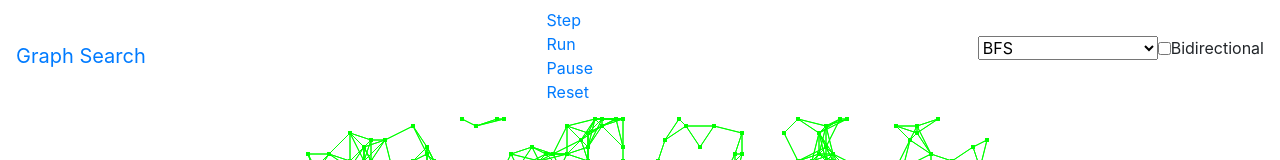
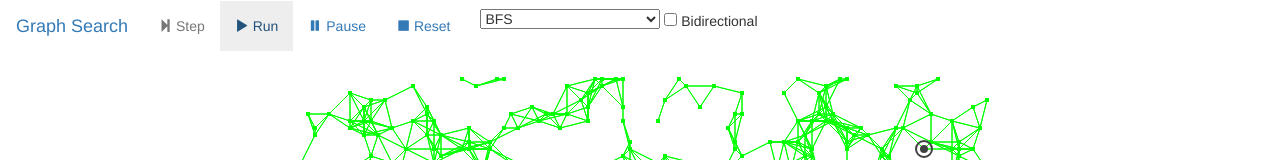
Before and after one commit to breber/graphviz-js, a plain HTML site: page index.html in a window 1280 px wide. Both pictures are taken after a click on the link "Run". Shown: the top 160 px of the page. Drawn offline with nearby package versions, Linux system fonts and the light colour scheme.

Commit message:
Add run/pause, display more things on graph

```diff
--- a/index.html
+++ b/index.html
@@ -17,13 +17,13 @@
     <div class="navbar">
       <a class="navbar-brand" href="javascript:void(0);">Graph Search</a>
       <ul class="nav navbar-nav">
-        <li><a id="stepButton" href="javascript:void(0);">Step</a></li>
-        <li><a href="javascript:void(0);">Run</a></li>
-        <li><a href="javascript:void(0);">Pause</a></li>
-        <li><a href="javascript:void(0);">Reset</a></li>
+        <li><a id="stepButton" href="javascript:void(0);"><span class="glyphicon glyphicon-step-forward"></span> Step</a></li>
+        <li><a id="runButton" href="javascript:void(0);"><span class="glyphicon glyphicon-play"></span> Run</a></li>
+        <li><a id="pauseButton" href="javascript:void(0);"><span class="glyphicon glyphicon-pause"></span> Pause</a></li>
+        <li><a id="resetButton" href="javascript:void(0);"><span class="glyphicon glyphicon-stop"></span> Reset</a></li>
       </ul>
       <form class="navbar-form form-inline pull-left">
-        <select style="width: 180px;">
+        <select id="algorithmSelect" style="width: 180px;">
           <option>BFS</option>
           <option>DFS</option>
           <option>Dijkstra</option>
--- a/js/bfsdfsfinder.js
+++ b/js/bfsdfsfinder.js
@@ -56,6 +56,12 @@ function BfsDfsFinder(graph, start, goal, isDfs) {
             }
         }
 
+        // console.log("--- Step ---");
+        // console.log("OpenSet: " + this.openSet.length + " ClosedSet: " + this.closedSet.length);
+        // console.log(this.openSet);
+        // console.log(this.closedSet);
+        // console.log(this.predMap);
+
         return current;
     };
 
--- a/js/graphviewer.js
+++ b/js/graphviewer.js
@@ -33,6 +33,7 @@ var vertices = [];
 var graph = new ListGraph();
 var lastAddedToClosedSet;
 var algorithm;
+var runTimeout;
 
 function init() {
     // Set up canvas
@@ -47,6 +48,8 @@ function init() {
     // TODO: set up click handlers
     $("#buildGraphOk").click(generateGraph);
     $("#stepButton").click(step);
+    $("#runButton").click(run);
+    $("#pauseButton").click(pause);
 }
 
 function step() {
@@ -57,6 +60,24 @@ function step() {
 
     lastAddedToClosedSet = algorithm.step();
     drawGraph();
+}
+
+function run() {
+    step();
+
+    runTimeout = setTimeout(run, 200);
+
+    $("#stepButton").parent().attr("class", "disabled");
+    $("#runButton").parent().attr("class", "active");
+    $("#pauseButton").parent().attr("class", "");
+}
+
+function pause() {
+    clearTimeout(runTimeout);
+
+    $("#stepButton").parent().attr("class", "");
+    $("#runButton").parent().attr("class", "");
+    $("#pauseButton").parent().attr("class", "active");
 }
 
 function generateGraph() {
@@ -179,16 +200,55 @@ function drawGraph() {
             }
         }
 
+        // Paint edges in closed set
         ctx.strokeStyle = CLOSED_COLOR;
         ctx.lineWidth = 2;
         var closedSet = algorithm.closedSet;
-        for (var i = 0; i < openSet.length; i++) {
+        for (var i = 0; i < closedSet.length; i++) {
             var p = closedSet[i];
             var pred = algorithm.getPredecessor(p);
             if (pred !== undefined) {
                 ctx.beginPath();
                 ctx.moveTo(pred.x * CELL_SIZE + CELL_SIZE, pred.y * CELL_SIZE + CELL_SIZE);
                 ctx.lineTo(p.x * CELL_SIZE + CELL_SIZE, p.y * CELL_SIZE + CELL_SIZE);
+                ctx.stroke();
+                ctx.closePath();
+            }
+        }
+
+        // Paint vertices in open set
+        ctx.fillStyle = OPEN_COLOR;
+        for (var i = 0; i < openSet.length; i++) {
+            var p = openSet[i];
+            ctx.fillRect(p.x * CELL_SIZE - NODE_WIDTH / 2 + CELL_SIZE,
+                         p.y * CELL_SIZE - NODE_WIDTH / 2 + CELL_SIZE,
+                         NODE_WIDTH, NODE_HEIGHT);
+        }
+
+        // Paint vertices in closed set
+        ctx.fillStyle = CLOSED_COLOR;
+        for (var i = 0; i < closedSet.length; i++) {
+            var p = closedSet[i];
+            ctx.fillRect(p.x * CELL_SIZE - NODE_WIDTH / 2 + CELL_SIZE,
+                         p.y * CELL_SIZE - NODE_WIDTH / 2 + CELL_SIZE,
+                         NODE_WIDTH, NODE_HEIGHT);
+        }
+
+        // Shortest path
+        if (algorithm.done && goal !== null) {
+            clearTimeout(runTimeout);
+
+            ctx.strokeStyle = PATH_COLOR;
+            ctx.lineWidth = 3;
+
+            var path = algorithm.getPath(goal);
+            for (var i = 1; i < path.length; i++) {
+                var prev = path[i - 1];
+                var current = path[i];
+
+                ctx.beginPath();
+                ctx.moveTo(prev.x * CELL_SIZE + CELL_SIZE, prev.y * CELL_SIZE + CELL_SIZE);
+                ctx.lineTo(current.x * CELL_SIZE + CELL_SIZE, current.y * CELL_SIZE + CELL_SIZE);
                 ctx.stroke();
                 ctx.closePath();
             }
@@ -223,4 +283,13 @@ function drawGraph() {
         ctx.stroke();
         ctx.closePath();
     }
+
+    // Last added
+    if (lastAddedToClosedSet !== undefined && lastAddedToClosedSet !== null) {
+        ctx.beginPath();
+        ctx.arc(lastAddedToClosedSet.x * CELL_SIZE + CELL_SIZE, lastAddedToClosedSet.y * CELL_SIZE + CELL_SIZE, NODE_WIDTH * 2, 0, 2 * Math.PI);
+        ctx.strokeStyle = LAST_ADDED_COLOR;
+        ctx.stroke();
+        ctx.closePath();
+    }
 }
```
